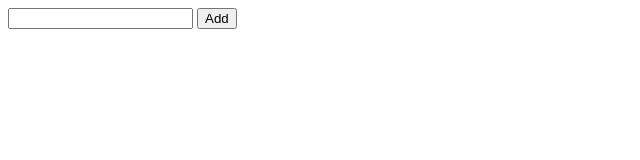
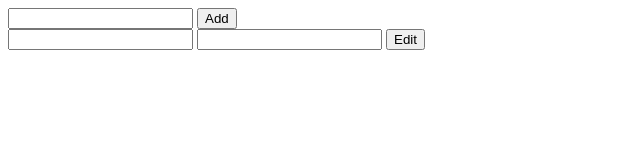
Before and after one commit to RasulYakubov/Test, a plain HTML site: page index.html in a window 1280 px wide. Shown: the whole page, without its empty margins (0-640 px from the left). Drawn offline with Linux system fonts and the light colour scheme.

Commit message:
edit Data included in html

```diff
--- a/index.html
+++ b/index.html
@@ -14,6 +14,12 @@
         <button>Add</button>
     </div>
 
+    <div id="editData">
+        <input type="text">
+        <input type="text">
+        <button>Edit</button>
+    </div>
+
     <div id="container"></div>
 </body>
 </html>
```
